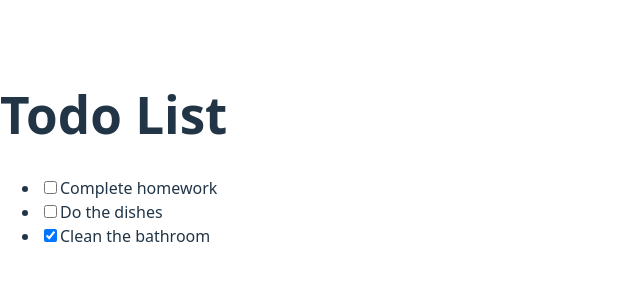
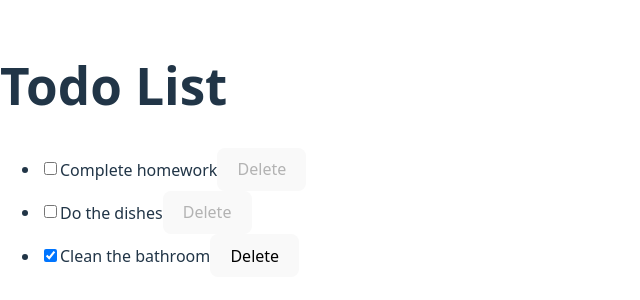
Before and after one commit to NovAldesign/R-ALAB320H.9.1, a React (Vite) app: page / in a window 1280 px wide. Shown: the part 242-542 px from the top of the page, without its empty margins (0-640 px from the left). Built offline with nearby package versions, Linux system fonts and the light colour scheme.

Commit message:
added delete buttons

```diff
--- a/src/App.jsx
+++ b/src/App.jsx
@@ -23,6 +23,11 @@ return (
               }
             />
             <span>{todo.title}</span>
+            <button
+            disabled={!todo.completed}
+            onClick={() => setTodos(todos.filter((t) => t.id !== todo.id))}>
+          Delete
+          </button>
           </li>
         ))}
       </ul>
```
